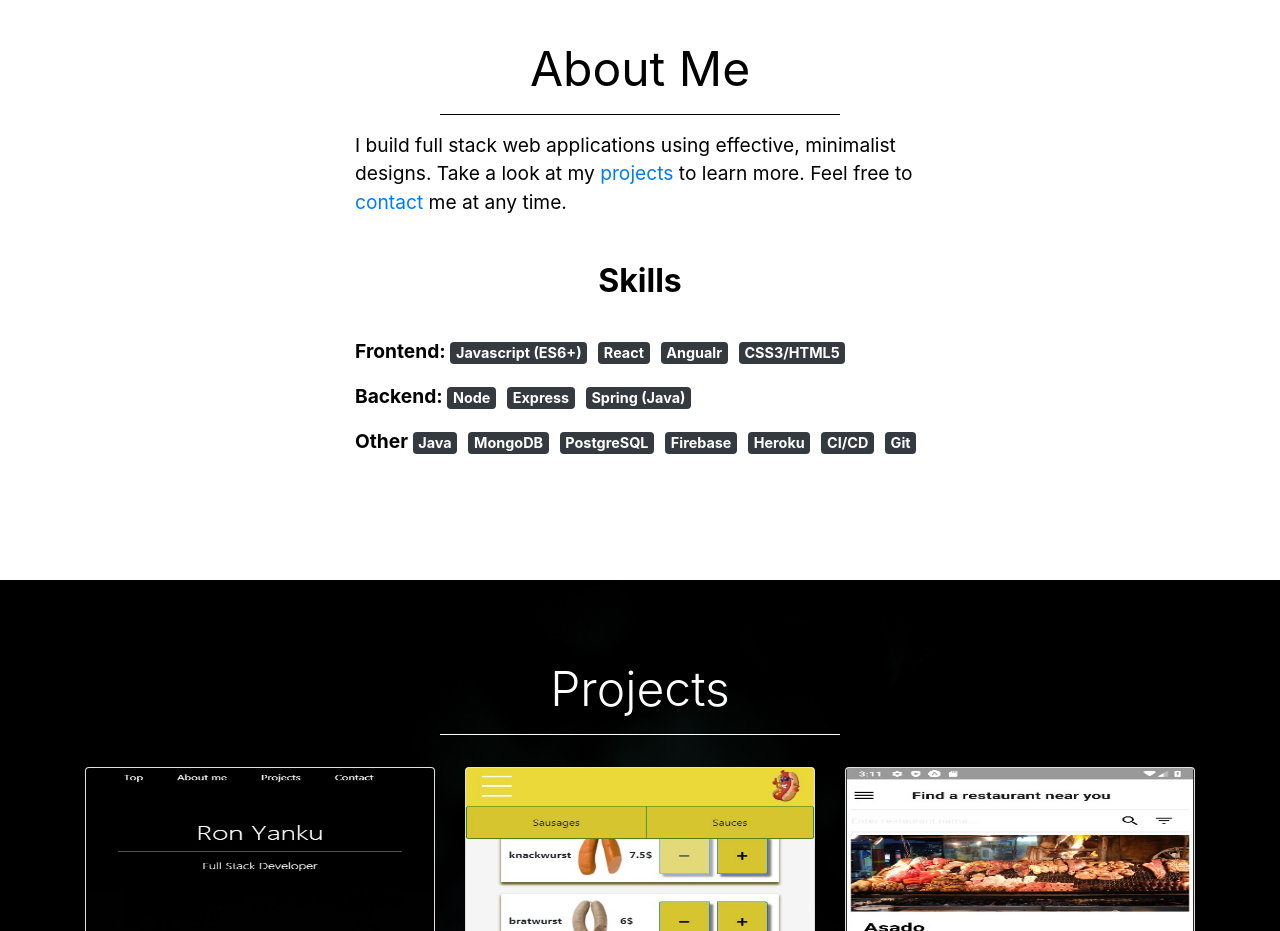
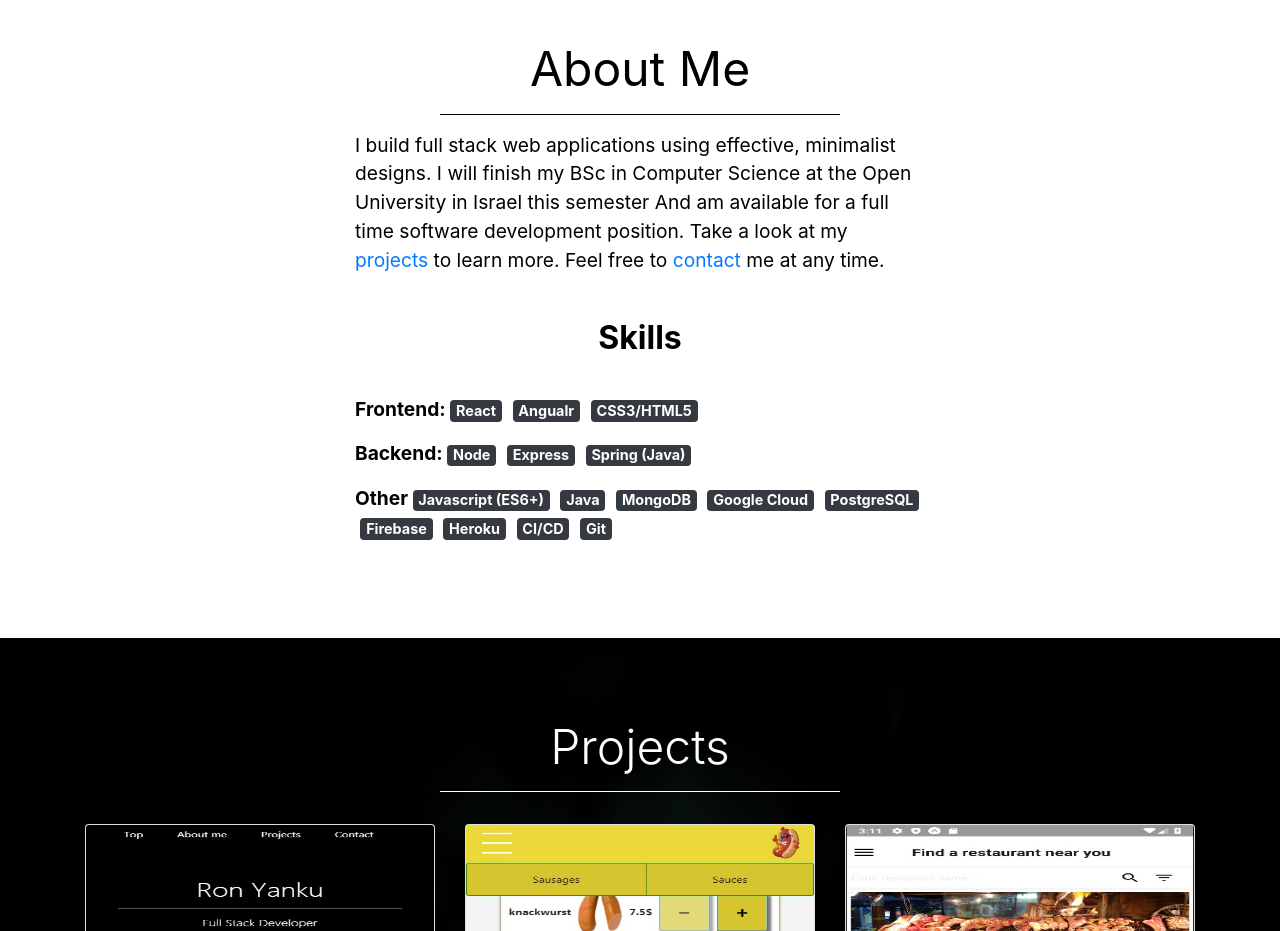
Before and after one commit to RonYanku/homepage, a React (Create React App) app: page / in a window 1280 px wide. Shown: the part 840-1771 px from the top of the page. Built offline with nearby package versions, Linux system fonts and the light colour scheme.

Commit message:
cosmetics

```diff
--- a/src/Components/PortfolioAbout.js
+++ b/src/Components/PortfolioAbout.js
@@ -35,6 +35,8 @@ const PortfolioAbout = () => {
         <hr id="about-hr"/>
         <p>
           I build full stack web applications using effective, minimalist designs.
+          I will finish my BSc in Computer Science at the Open University in Israel this semester
+          And am available for a full time software development position.
           Take a look at my <a href="#project-section">projects</a> to learn more.
           Feel free to <a href="#contact-section">contact</a> me at any time.
         </p>
@@ -43,7 +45,6 @@ const PortfolioAbout = () => {
         <br/>
             <p>
               <strong> Frontend: </strong>
-              <Badge variant="dark"> Javascript (ES6+)</Badge> &nbsp;
               <Badge variant="dark">React</Badge> &nbsp;
               <Badge variant="dark">Angualr</Badge> &nbsp;
               <Badge variant="dark">CSS3/HTML5</Badge>
@@ -56,8 +57,10 @@ const PortfolioAbout = () => {
             </p>
             <p>
             <strong> Other </strong>
+              <Badge variant="dark"> Javascript (ES6+)</Badge> &nbsp;
               <Badge variant="dark">Java</Badge> &nbsp;
               <Badge variant="dark">MongoDB</Badge> &nbsp;
+              <Badge variant="dark">Google Cloud</Badge> &nbsp;
               <Badge variant="dark">PostgreSQL</Badge> &nbsp;
               <Badge variant="dark">Firebase</Badge> &nbsp;
               <Badge variant="dark">Heroku</Badge> &nbsp;
--- a/src/Components/PortfolioProjects.js
+++ b/src/Components/PortfolioProjects.js
@@ -52,6 +52,7 @@ const EatsEasyBadges = [
 
 const Vision2020Badges = [
   "Javascript",
+  "Typescript",
   "Angular",
   "NgRx",
   "Node",
```
